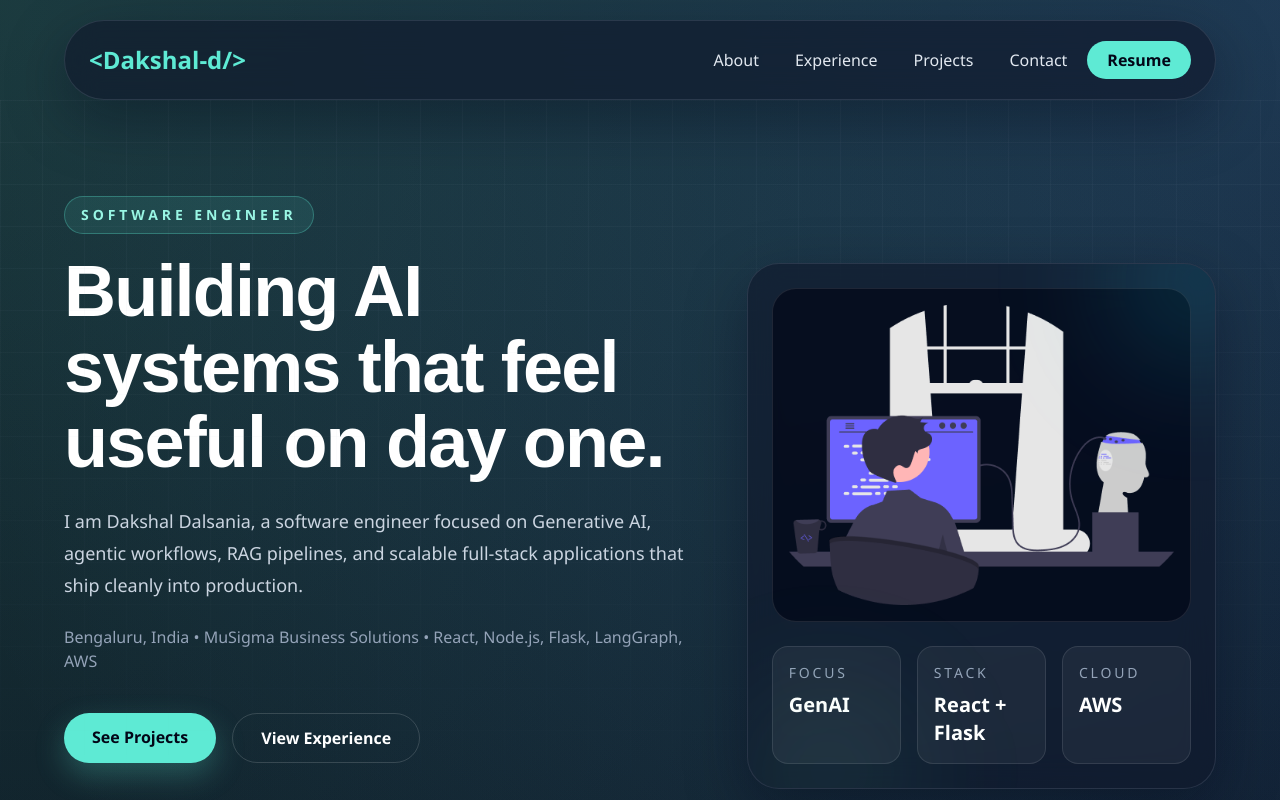
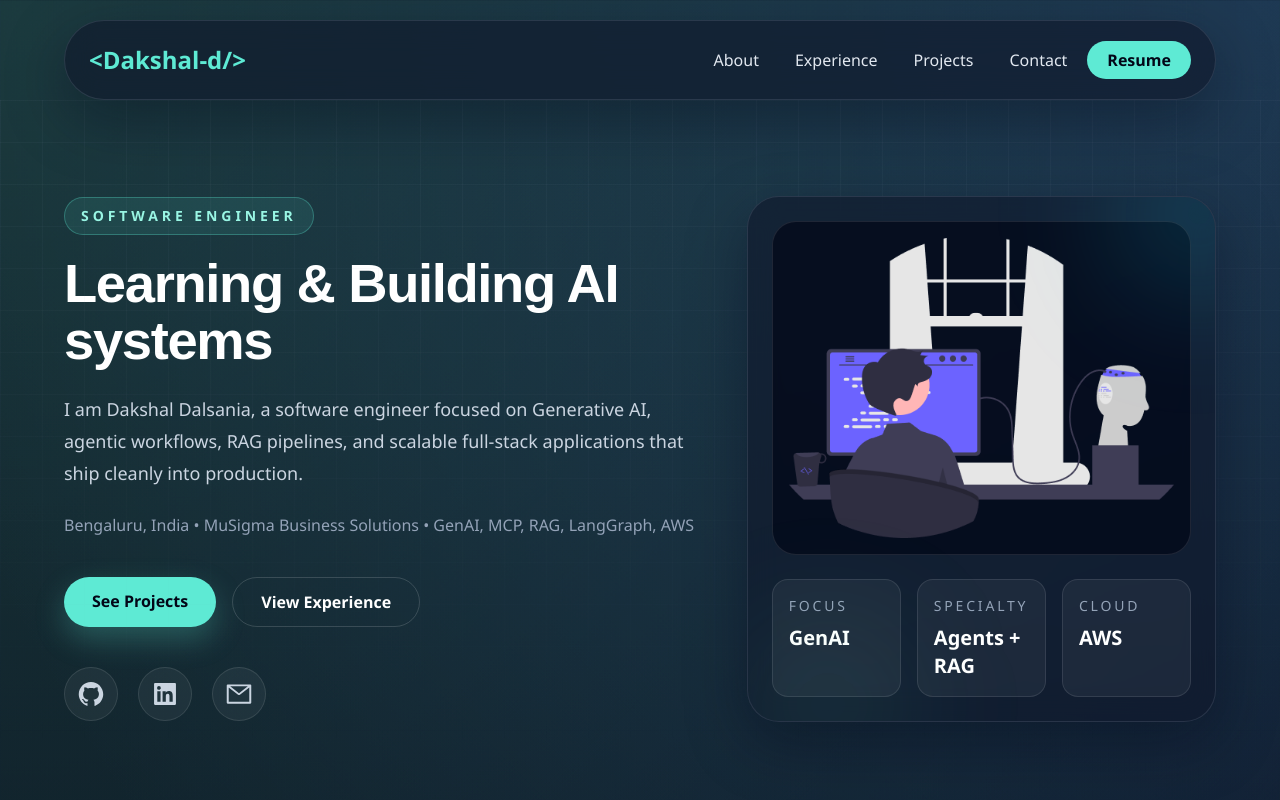
Before and after one commit to dakshal-d/Portfolio-Website, a React (Create React App) app: page / in a window 1280 px wide. Shown: the top 800 px of the page. Built offline with nearby package versions, Linux system fonts and the light colour scheme.

Commit message:
minor hero section update

```diff
--- a/src/components/Hero.jsx
+++ b/src/components/Hero.jsx
@@ -10,8 +10,8 @@ const Hero = () => {
           <p className="mb-5 inline-flex rounded-full border border-teal-300/30 bg-teal-300/10 px-4 py-2 text-sm font-semibold uppercase tracking-[0.28em] text-teal-200">
             Software Engineer
           </p>
-          <h1 className="max-w-4xl text-5xl font-bold tracking-tight text-white lg:text-7xl">
-            Building AI systems that feel useful on day one.
+          <h1 className="max-w-4xl text-4xl font-bold tracking-tight text-white md:text-5xl lg:text-[3.4rem]">
+            Learning & Building AI systems
           </h1>
 
           <p className="max-w-2xl py-6 text-lg leading-8 text-slate-300">
@@ -21,8 +21,8 @@ const Hero = () => {
           </p>
 
           <p className="pb-8 text-slate-400">
-            Bengaluru, India • MuSigma Business Solutions • React, Node.js,
-            Flask, LangGraph, AWS
+            Bengaluru, India • MuSigma Business Solutions • GenAI, MCP, RAG,
+            LangGraph, AWS
           </p>
 
           <div className="flex flex-wrap gap-4 py-2">
@@ -61,8 +61,8 @@ const Hero = () => {
                   <p className="mt-2 text-xl font-semibold text-white">GenAI</p>
                 </div>
                 <div className="rounded-2xl border border-white/10 bg-white/5 p-4">
-                  <p className="text-sm uppercase tracking-[0.2em] text-slate-400">Stack</p>
-                  <p className="mt-2 text-xl font-semibold text-white">React + Flask</p>
+                  <p className="text-sm uppercase tracking-[0.2em] text-slate-400">Specialty</p>
+                  <p className="mt-2 text-xl font-semibold text-white">Agents + RAG</p>
                 </div>
                 <div className="rounded-2xl border border-white/10 bg-white/5 p-4">
                   <p className="text-sm uppercase tracking-[0.2em] text-slate-400">Cloud</p>
```
